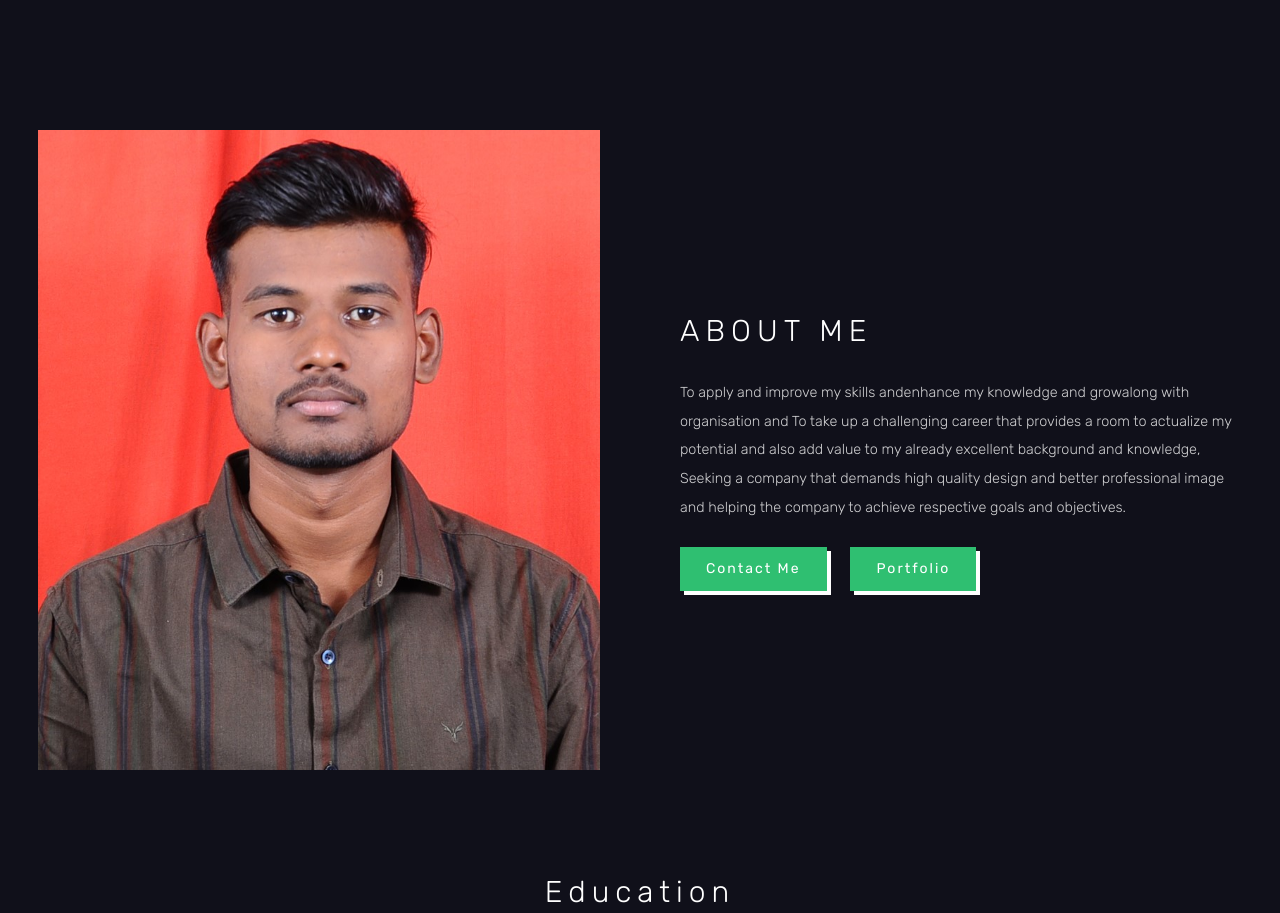
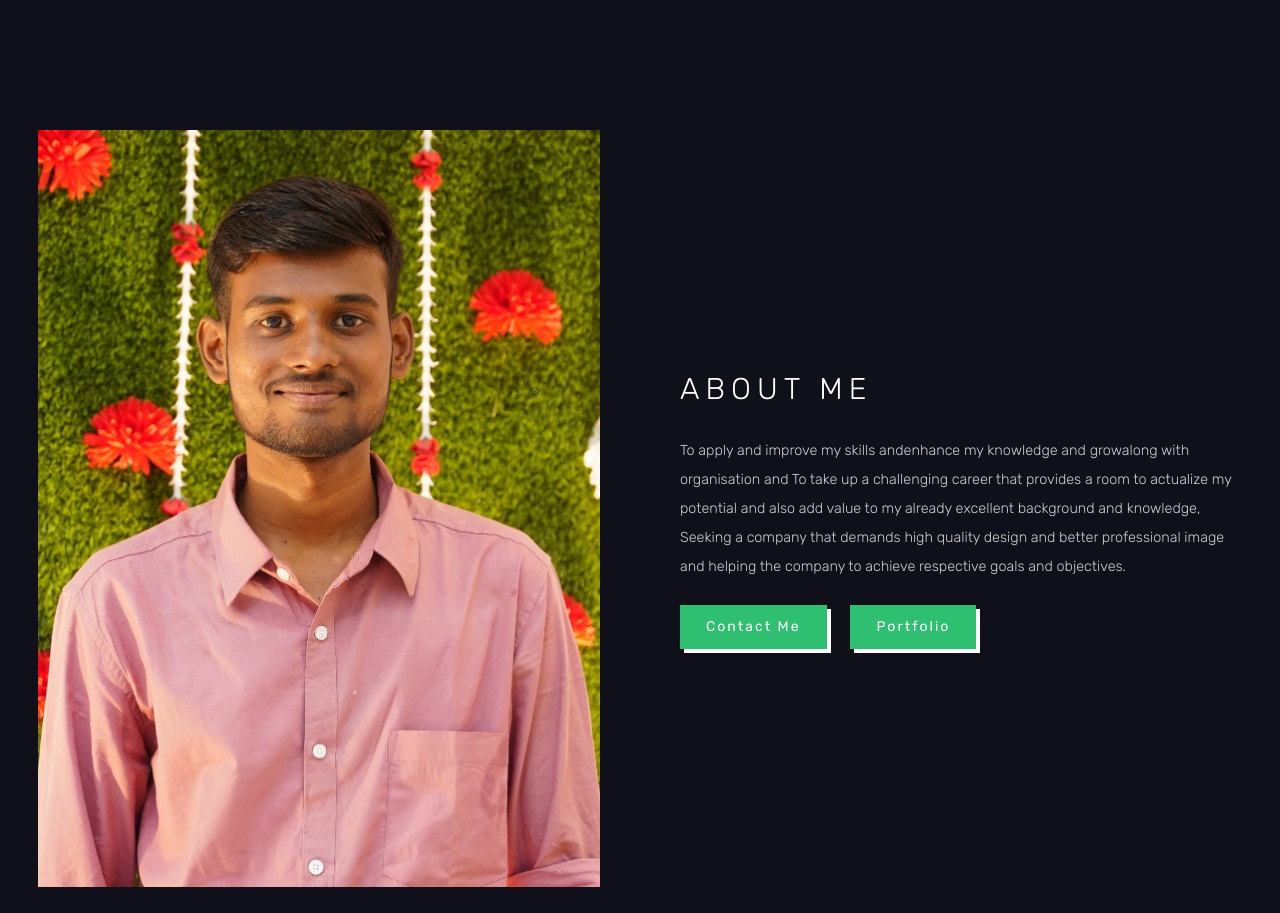
Before and after one commit to gururaj46/Portfolio, a plain HTML site: page index.html in a window 1280 px wide. Shown: the part 720-1633 px from the top of the page. Drawn offline with nearby package versions, Linux system fonts and the light colour scheme.

Commit message:
Update index.html

```diff
--- a/index.html
+++ b/index.html
@@ -51,7 +51,7 @@
         <!-- start about -->
         <section class="about" id="about">
             <div class="about-img">
-                <img src="img.JPG" width="300px" height="300px">
+                <img src="rt.JPG" width="300px" height="300px">
             </div>
 
             <div class="about-text">
```
